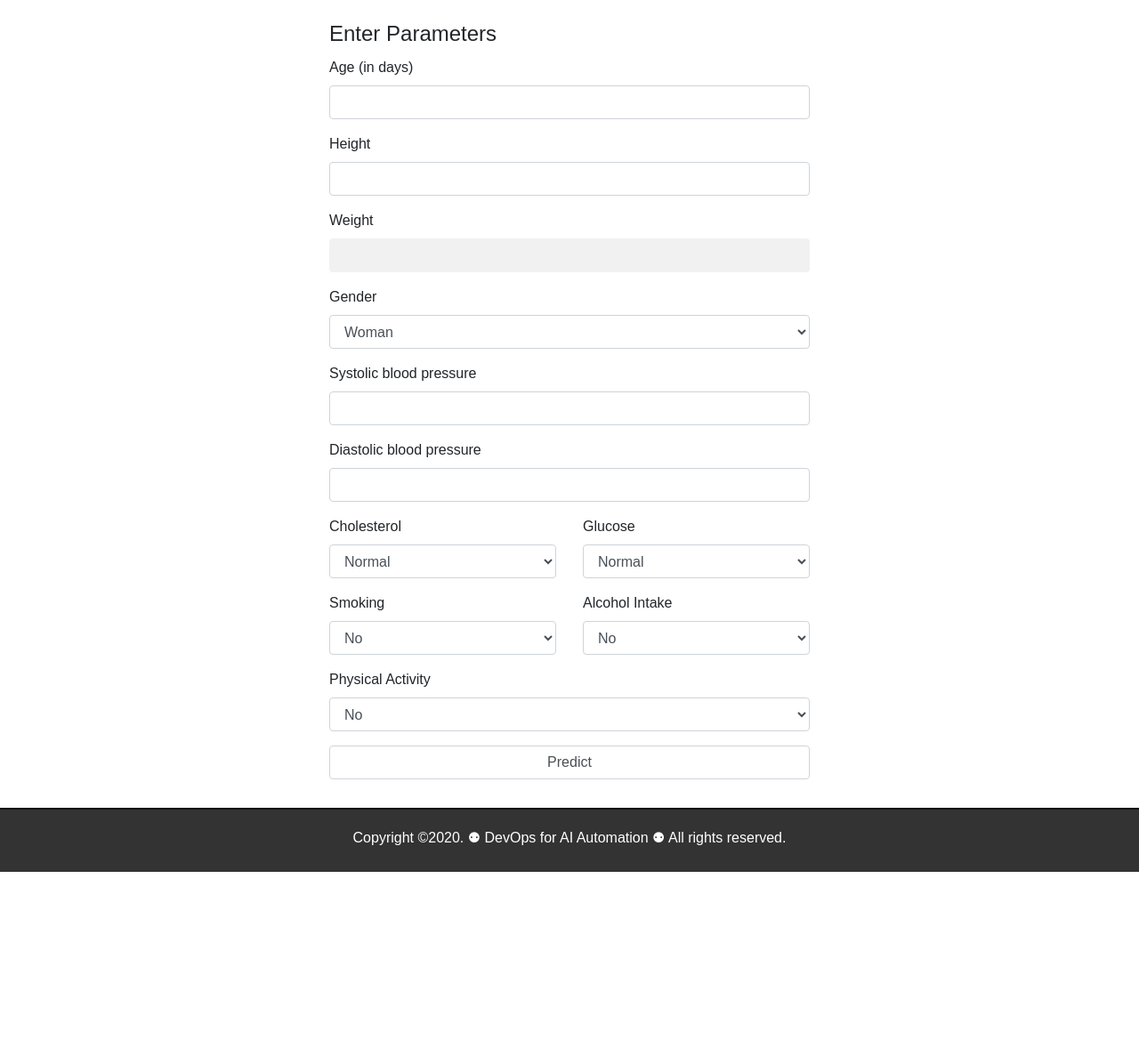
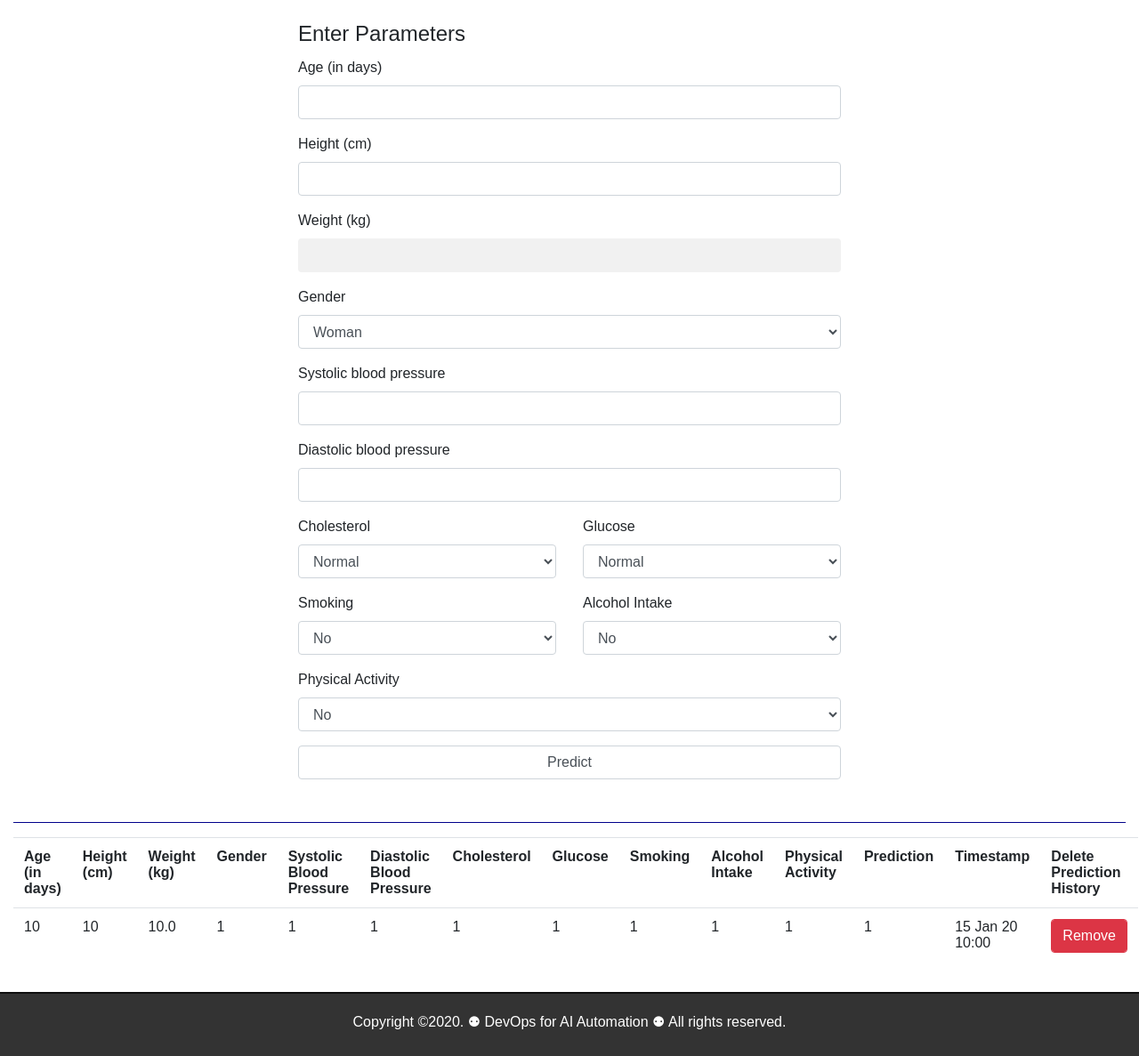
Before and after one commit to SheeNigami/heart-disease-predictor, a Flask app: page / in a window 1280 px wide. Shown: the part 57-1244 px from the top of the page at 89% size. Before the commit the page ends 1037 px from the top, so only its background shows below. Run offline with Flask 2, Linux system fonts and the light colour scheme; tables that the repository leaves empty hold one stand-in row (values such as "Sample post"); parts of the project's set-up code (start-up, migrations or seed data) failed here and were passed over; some libraries are stand-ins or nearby versions.

Commit message:
Finished prediction history with delete button

```diff
--- a/application/forms.py
+++ b/application/forms.py
@@ -5,9 +5,9 @@ from wtforms.validators import Length, InputRequired, ValidationError, NumberRan
 class PredictionForm(FlaskForm):
     age = IntegerField("Age (in days)",
             validators=[InputRequired(), NumberRange(0,50000)])
-    height = IntegerField("Height",
+    height = IntegerField("Height (cm)",
             validators=[InputRequired(), NumberRange(50,300)])
-    weight = FloatField("Weight",
+    weight = FloatField("Weight (kg)",
             validators=[InputRequired(), NumberRange(5,500)])
     gender = SelectField("Gender", choices=[(1, 'Woman'), (2, 'Men')],
             default=(1, 'Woman'))
--- a/application/routes.py
+++ b/application/routes.py
@@ -41,7 +41,17 @@ def predict():
             flash(f"Prediction: {display_result[result[0]]}", "Success")
         else:
             flash("Error, cannot proceed with prediction","danger")
-    return render_template("index.html", title="Enter Iris Parameters", form=form, index=True, entries=get_entries())
+    return render_template("index.html", title="Enter Parameters", form=form, index=True, entries=get_entries())
+
+
+@app.route('/remove', methods=['POST'])
+def remove():
+    form = PredictionForm()
+    req = request.form
+    id = req["id"]
+    remove_entry(id)
+    return render_template("index.html", title="Enter Parameters", form=form,
+                           entries=get_entries(), index=True)
 
 
 def add_entry(new_entry):
@@ -62,3 +72,13 @@ def get_entries():
         db.session.rollback()
         flash(error, "danger")
         return 0
+
+
+def remove_entry(id):
+    try:
+        entry = Entry.query.get(id)
+        db.session.delete(entry)
+        db.session.commit()
+    except Exception as error:
+        db.session.rollback()
+        flash(error, "danger")
--- a/application/templates/index.html
+++ b/application/templates/index.html
@@ -93,7 +93,52 @@
                     {{ form.submit(class_='form-control') }}
                 </p>
             </fieldset>
+
         </form>
     </div>
 </div>
+<hr>
+<table class="table table-stripe">
+    <tr>
+        <th>Age (in days)</th>
+        <th>Height (cm)</th>
+        <th>Weight (kg)</th>
+        <th>Gender</th>
+        <th>Systolic Blood Pressure</th>
+        <th>Diastolic Blood Pressure</th>
+        <th>Cholesterol</th>
+        <th>Glucose</th>
+        <th>Smoking</th>
+        <th>Alcohol Intake</th>
+        <th>Physical Activity</th>
+        <th>Prediction</th>
+        <th>Timestamp</th>
+        <th>Delete Prediction History</th>
+    </tr>
+    <tbdoy>
+    {% for entry in entries %}
+        <tr>
+            <td>{{ entry.age }}</td>
+            <td>{{ entry.height }}</td>
+            <td>{{ entry.weight }}</td>
+            <td>{{ entry.gender }}</td>
+            <td>{{ entry.s_blood_pressure }}</td>
+            <td>{{ entry.d_blood_pressure }}</td>
+            <td>{{ entry.cholesterol }}</td>
+            <td>{{ entry.glucose }}</td>
+            <td>{{ entry.smoking }}</td>
+            <td>{{ entry.alcohol }}</td>
+            <td>{{ entry.physical }}</td>
+            <td>{{ entry.prediction|int }}</td>
+            <td>{{ entry.predicted_on.strftime("%d %b %y %H:%M") }}</td>
+            <td>
+                <form name="frmRemoveEntry" action="/remove" method="post" novalidate>
+                    <input type="hidden" name="id" value="{{entry.id}}">
+                    <input type="submit" class="form-control btn-danger" value="Remove">
+                </form>
+            </td>
+        </tr>
+    {% endfor %}
+    </tbdoy>
+</table>
 {% endblock %}
--- a/application/templates/layout.html
+++ b/application/templates/layout.html
@@ -7,7 +7,7 @@ crossorigin="anonymous">
 </head>
 <body>
     {% include "includes/nav.html" %}
-    <div class="container">
+    <div class="container-fluid">
         {% with messages = get_flashed_messages(with_categories=true)%}
             {% if messages %}
                 {% for category, message in messages %}
```
Lines whose indentation alone changed are shown as unchanged.
